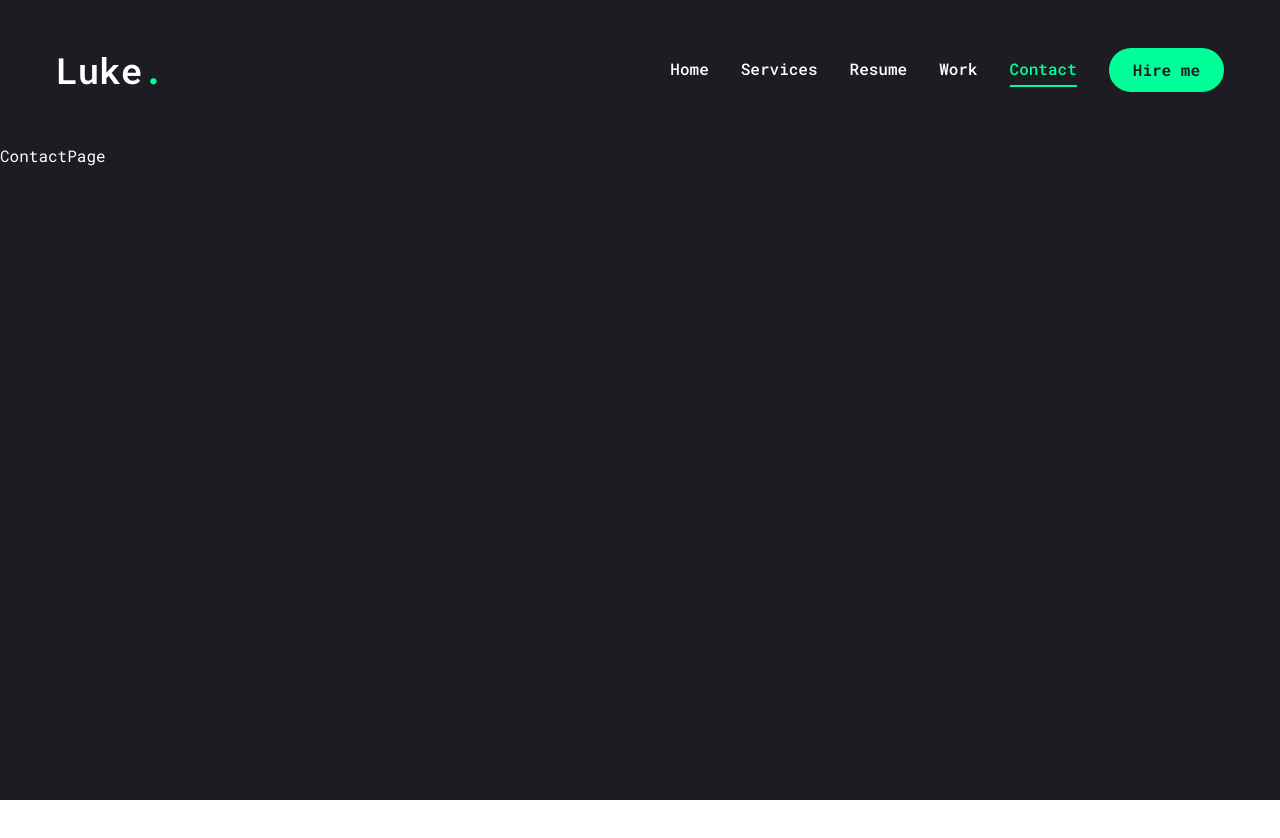
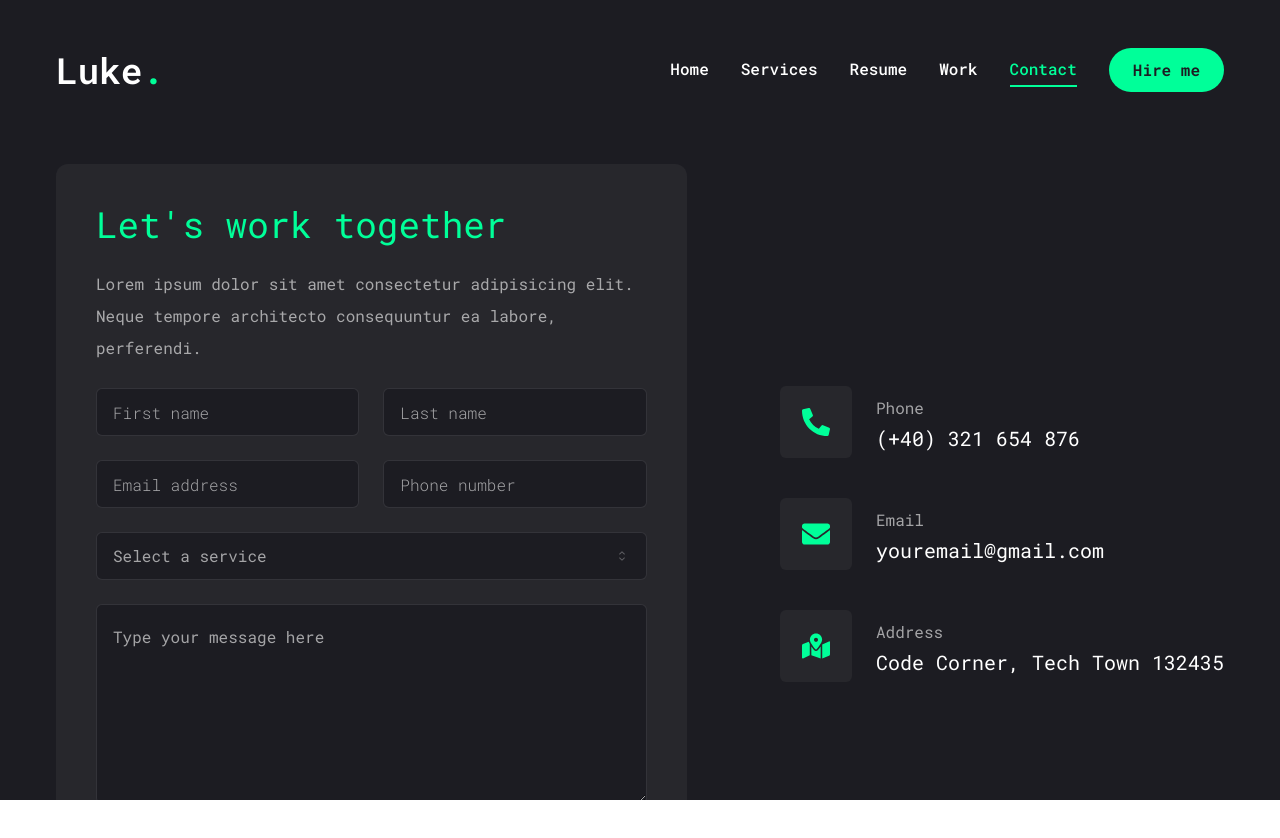
Before and after one commit to hebersolano/portfolio-website, a Next.js app: page /contact in a window 1280 px wide. Shown: the top 838 px of the page. Before the commit the page ends 800 px from the top, so only its background shows below. Built offline with nearby package versions, Linux system fonts and the light colour scheme.

Commit message:
contact page 0.1

```diff
--- a/src/app/contact/page.tsx
+++ b/src/app/contact/page.tsx
@@ -1,5 +1,132 @@
+"use client";
+import { FaPhoneAlt, FaEnvelope, FaMapMarkedAlt } from "react-icons/fa";
+import { motion } from "framer-motion";
+import { Input } from "@/components/ui/input";
+import {
+  Select,
+  SelectContent,
+  SelectGroup,
+  SelectItem,
+  SelectLabel,
+  SelectTrigger,
+  SelectValue,
+} from "@/components/ui/select";
+import { Textarea } from "@/components/ui/textarea";
+import { Button } from "@/components/ui/_button-old";
+
+const info = [
+  {
+    icon: <FaPhoneAlt />,
+    title: "Phone",
+    description: "(+40) 321 654 876",
+  },
+  {
+    icon: <FaEnvelope />,
+    title: "Email",
+    description: "youremail@gmail.com",
+  },
+  {
+    icon: <FaMapMarkedAlt />,
+    title: "Address",
+    description: "Code Corner, Tech Town 132435",
+  },
+];
+
 function ContactPage() {
-  return <div>ContactPage</div>;
+  return (
+    <motion.section
+      initial={{ opacity: 0 }}
+      animate={{
+        opacity: 1,
+        transition: {
+          delay: 2.4,
+          duration: 0.4,
+          ease: "easeIn",
+        },
+      }}
+      className="py-6"
+    >
+      <div className="container">
+        <div className="flex flex-col gap-[30px] xl:flex-row">
+          {/* form */}
+          <div className="order-2 xl:order-none xl:w-[54%]">
+            <form className="flex flex-col gap-6 rounded-xl bg-[#27272c] p-10">
+              <h3 className="text-4xl text-accent">Let&apos;s work together</h3>
+              <p className="text-white/60">
+                Lorem ipsum dolor sit amet consectetur adipisicing elit. Neque
+                tempore architecto consequuntur ea labore, perferendi.
+              </p>
+              {/* input */}
+              <div className="grid grid-cols-1 gap-6 md:grid-cols-2">
+                <Input
+                  type="text"
+                  id="first-name"
+                  name="first-name"
+                  placeholder="First name"
+                />
+                <Input
+                  type="text"
+                  id="last-name"
+                  name="last-name"
+                  placeholder="Last name"
+                />
+                <Input
+                  type="email"
+                  id="email"
+                  name="email"
+                  placeholder="Email address"
+                />
+                <Input
+                  type="text"
+                  id="phone"
+                  name="phone"
+                  placeholder="Phone number"
+                />
+              </div>
+              {/* select */}
+              <Select>
+                <SelectTrigger className="w-full">
+                  <SelectValue placeholder="Select a service" />
+                </SelectTrigger>
+                <SelectContent>
+                  <SelectGroup>
+                    <SelectLabel>Select a service</SelectLabel>
+                    <SelectItem value="est">Web Development</SelectItem>
+                    <SelectItem value="cst">UI/UX Design</SelectItem>
+                    <SelectItem value="mst">Logo Design</SelectItem>
+                  </SelectGroup>
+                </SelectContent>
+              </Select>
+
+              {/* textarea */}
+              <Textarea
+                className="h-[200px]"
+                placeholder="Type your message here"
+              />
+              <Button className="max-w-40">Send message</Button>
+            </form>
+          </div>
+
+          {/* info */}
+          <div className="order-1 mb-8 flex flex-1 items-center xl:order-none xl:mb-0 xl:justify-end">
+            <ul className="flex flex-col gap-10">
+              {info.map((item, i) => (
+                <li key={i} className="flex items-center gap-6">
+                  <div className="flex h-[52px] w-[52px] items-center justify-center rounded-md bg-[#27272c] text-accent xl:h-[72px] xl:w-[72px]">
+                    <div className="text-[28px]">{item.icon}</div>
+                  </div>
+                  <div className="flex-1">
+                    <p className="text-white/60">{item.title}</p>
+                    <h3 className="text-xl">{item.description}</h3>
+                  </div>
+                </li>
+              ))}
+            </ul>
+          </div>
+        </div>
+      </div>
+    </motion.section>
+  );
 }
 
 export default ContactPage;
--- a/src/components/ui/input.tsx
+++ b/src/components/ui/input.tsx
@@ -1,6 +1,6 @@
-import * as React from "react"
+import * as React from "react";
 
-import { cn } from "@/lib/utils"
+import { cn } from "@/lib/utils";
 
 export interface InputProps
   extends React.InputHTMLAttributes<HTMLInputElement> {}
@@ -11,15 +11,15 @@
       <input
         type={type}
         className={cn(
-          "flex h-9 w-full rounded-md border border-slate-200 bg-transparent px-3 py-1 text-sm shadow-sm transition-colors file:border-0 file:bg-transparent file:text-sm file:font-medium placeholder:text-slate-500 focus-visible:outline-none focus-visible:ring-1 focus-visible:ring-slate-950 disabled:cursor-not-allowed disabled:opacity-50 dark:border-slate-800 dark:placeholder:text-slate-400 dark:focus-visible:ring-slate-300",
-          className
+          "flex h-[48px] rounded-md border border-white/10 bg-primary px-4 py-5 text-base font-light outline-none placeholder:text-white/60 focus:border-accent",
+          className,
         )}
         ref={ref}
         {...props}
       />
-    )
-  }
-)
-Input.displayName = "Input"
+    );
+  },
+);
+Input.displayName = "Input";
 
-export { Input }
+export { Input };
--- a/src/components/ui/select.tsx
+++ b/src/components/ui/select.tsx
@@ -1,21 +1,21 @@
-"use client"
+"use client";
 
-import * as React from "react"
+import * as React from "react";
 import {
   CaretSortIcon,
   CheckIcon,
   ChevronDownIcon,
   ChevronUpIcon,
-} from "@radix-ui/react-icons"
-import * as SelectPrimitive from "@radix-ui/react-select"
+} from "@radix-ui/react-icons";
+import * as SelectPrimitive from "@radix-ui/react-select";
 
-import { cn } from "@/lib/utils"
+import { cn } from "@/lib/utils";
 
-const Select = SelectPrimitive.Root
+const Select = SelectPrimitive.Root;
 
-const SelectGroup = SelectPrimitive.Group
+const SelectGroup = SelectPrimitive.Group;
 
-const SelectValue = SelectPrimitive.Value
+const SelectValue = SelectPrimitive.Value;
 
 const SelectTrigger = React.forwardRef<
   React.ElementRef<typeof SelectPrimitive.Trigger>,
@@ -24,8 +24,8 @@
   <SelectPrimitive.Trigger
     ref={ref}
     className={cn(
-      "flex h-9 w-full items-center justify-between whitespace-nowrap rounded-md border border-slate-200 bg-transparent px-3 py-2 text-sm shadow-sm ring-offset-white placeholder:text-slate-500 focus:outline-none focus:ring-1 focus:ring-slate-950 disabled:cursor-not-allowed disabled:opacity-50 [&>span]:line-clamp-1 dark:border-slate-800 dark:ring-offset-slate-950 dark:placeholder:text-slate-400 dark:focus:ring-slate-300",
-      className
+      "flex h-[48px] w-full items-center justify-between rounded-md border border-white/10 bg-primary px-4 py-5 text-base text-white/60 outline-none placeholder:text-white/10 focus:border-accent",
+      className,
     )}
     {...props}
   >
@@ -34,8 +34,8 @@
       <CaretSortIcon className="h-4 w-4 opacity-50" />
     </SelectPrimitive.Icon>
   </SelectPrimitive.Trigger>
-))
-SelectTrigger.displayName = SelectPrimitive.Trigger.displayName
+));
+SelectTrigger.displayName = SelectPrimitive.Trigger.displayName;
 
 const SelectScrollUpButton = React.forwardRef<
   React.ElementRef<typeof SelectPrimitive.ScrollUpButton>,
@@ -45,14 +45,14 @@
     ref={ref}
     className={cn(
       "flex cursor-default items-center justify-center py-1",
-      className
+      className,
     )}
     {...props}
   >
     <ChevronUpIcon />
   </SelectPrimitive.ScrollUpButton>
-))
-SelectScrollUpButton.displayName = SelectPrimitive.ScrollUpButton.displayName
+));
+SelectScrollUpButton.displayName = SelectPrimitive.ScrollUpButton.displayName;
 
 const SelectScrollDownButton = React.forwardRef<
   React.ElementRef<typeof SelectPrimitive.ScrollDownButton>,
@@ -62,15 +62,15 @@
     ref={ref}
     className={cn(
       "flex cursor-default items-center justify-center py-1",
-      className
+      className,
     )}
     {...props}
   >
     <ChevronDownIcon />
   </SelectPrimitive.ScrollDownButton>
-))
+));
 SelectScrollDownButton.displayName =
-  SelectPrimitive.ScrollDownButton.displayName
+  SelectPrimitive.ScrollDownButton.displayName;
 
 const SelectContent = React.forwardRef<
   React.ElementRef<typeof SelectPrimitive.Content>,
@@ -80,10 +80,10 @@
     <SelectPrimitive.Content
       ref={ref}
       className={cn(
-        "relative z-50 max-h-96 min-w-[8rem] overflow-hidden rounded-md border border-slate-200 bg-white text-slate-950 shadow-md data-[state=open]:animate-in data-[state=closed]:animate-out data-[state=closed]:fade-out-0 data-[state=open]:fade-in-0 data-[state=closed]:zoom-out-95 data-[state=open]:zoom-in-95 data-[side=bottom]:slide-in-from-top-2 data-[side=left]:slide-in-from-right-2 data-[side=right]:slide-in-from-left-2 data-[side=top]:slide-in-from-bottom-2 dark:border-slate-800 dark:bg-slate-950 dark:text-slate-50",
+        "relative z-50 max-h-96 min-w-[8rem] overflow-hidden rounded-md border border-white/10 bg-primary text-white shadow-md data-[state=open]:animate-in data-[state=closed]:animate-out data-[state=closed]:fade-out-0 data-[state=open]:fade-in-0 data-[state=closed]:zoom-out-95 data-[state=open]:zoom-in-95 data-[side=bottom]:slide-in-from-top-2 data-[side=left]:slide-in-from-right-2 data-[side=right]:slide-in-from-left-2 data-[side=top]:slide-in-from-bottom-2 dark:border-slate-800 dark:bg-slate-950 dark:text-slate-50",
         position === "popper" &&
           "data-[side=bottom]:translate-y-1 data-[side=left]:-translate-x-1 data-[side=right]:translate-x-1 data-[side=top]:-translate-y-1",
-        className
+        className,
       )}
       position={position}
       {...props}
@@ -93,7 +93,7 @@
         className={cn(
           "p-1",
           position === "popper" &&
-            "h-[var(--radix-select-trigger-height)] w-full min-w-[var(--radix-select-trigger-width)]"
+            "h-[var(--radix-select-trigger-height)] w-full min-w-[var(--radix-select-trigger-width)]",
         )}
       >
         {children}
@@ -101,8 +101,8 @@
       <SelectScrollDownButton />
     </SelectPrimitive.Content>
   </SelectPrimitive.Portal>
-))
-SelectContent.displayName = SelectPrimitive.Content.displayName
+));
+SelectContent.displayName = SelectPrimitive.Content.displayName;
 
 const SelectLabel = React.forwardRef<
   React.ElementRef<typeof SelectPrimitive.Label>,
@@ -113,8 +113,8 @@
     className={cn("px-2 py-1.5 text-sm font-semibold", className)}
     {...props}
   />
-))
-SelectLabel.displayName = SelectPrimitive.Label.displayName
+));
+SelectLabel.displayName = SelectPrimitive.Label.displayName;
 
 const SelectItem = React.forwardRef<
   React.ElementRef<typeof SelectPrimitive.Item>,
@@ -123,8 +123,8 @@
   <SelectPrimitive.Item
     ref={ref}
     className={cn(
-      "relative flex w-full cursor-default select-none items-center rounded-sm py-1.5 pl-2 pr-8 text-sm outline-none focus:bg-slate-100 focus:text-slate-900 data-[disabled]:pointer-events-none data-[disabled]:opacity-50 dark:focus:bg-slate-800 dark:focus:text-slate-50",
-      className
+      "relative flex w-full cursor-default select-none items-center rounded-sm py-1.5 pl-2 pr-8 text-sm outline-none focus:bg-accent focus:text-primary data-[disabled]:pointer-events-none data-[disabled]:opacity-50 dark:focus:bg-slate-800 dark:focus:text-slate-50",
+      className,
     )}
     {...props}
   >
@@ -135,8 +135,8 @@
     </span>
     <SelectPrimitive.ItemText>{children}</SelectPrimitive.ItemText>
   </SelectPrimitive.Item>
-))
-SelectItem.displayName = SelectPrimitive.Item.displayName
+));
+SelectItem.displayName = SelectPrimitive.Item.displayName;
 
 const SelectSeparator = React.forwardRef<
   React.ElementRef<typeof SelectPrimitive.Separator>,
@@ -147,8 +147,8 @@
     className={cn("-mx-1 my-1 h-px bg-slate-100 dark:bg-slate-800", className)}
     {...props}
   />
-))
-SelectSeparator.displayName = SelectPrimitive.Separator.displayName
+));
+SelectSeparator.displayName = SelectPrimitive.Separator.displayName;
 
 export {
   Select,
@@ -161,4 +161,4 @@
   SelectSeparator,
   SelectScrollUpButton,
   SelectScrollDownButton,
-}
+};
--- a/src/components/ui/textarea.tsx
+++ b/src/components/ui/textarea.tsx
@@ -1,6 +1,6 @@
-import * as React from "react"
+import * as React from "react";
 
-import { cn } from "@/lib/utils"
+import { cn } from "@/lib/utils";
 
 export interface TextareaProps
   extends React.TextareaHTMLAttributes<HTMLTextAreaElement> {}
@@ -10,15 +10,15 @@
     return (
       <textarea
         className={cn(
-          "flex min-h-[60px] w-full rounded-md border border-slate-200 bg-transparent px-3 py-2 text-sm shadow-sm placeholder:text-slate-500 focus-visible:outline-none focus-visible:ring-1 focus-visible:ring-slate-950 disabled:cursor-not-allowed disabled:opacity-50 dark:border-slate-800 dark:placeholder:text-slate-400 dark:focus-visible:ring-slate-300",
-          className
+          "flex min-h-[80px] w-full rounded-md border border-white/10 bg-primary px-4 py-5 text-base placeholder:text-white/60 focus-visible:outline-none focus-visible:ring-1 focus-visible:ring-accent focus-visible:ring-offset-0 disabled:cursor-not-allowed disabled:opacity-50",
+          className,
         )}
         ref={ref}
         {...props}
       />
-    )
-  }
-)
-Textarea.displayName = "Textarea"
+    );
+  },
+);
+Textarea.displayName = "Textarea";
 
-export { Textarea }
+export { Textarea };
```
